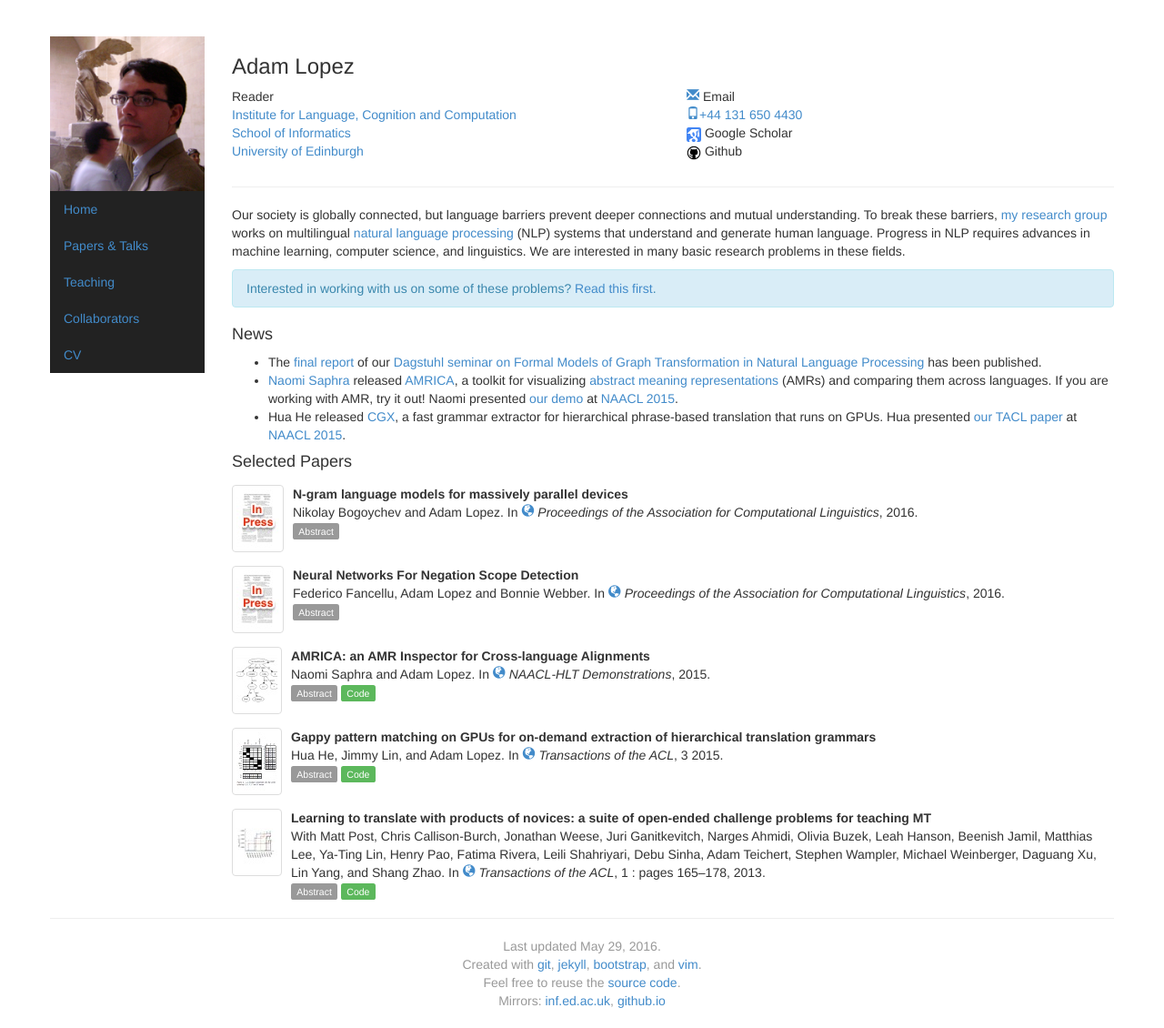
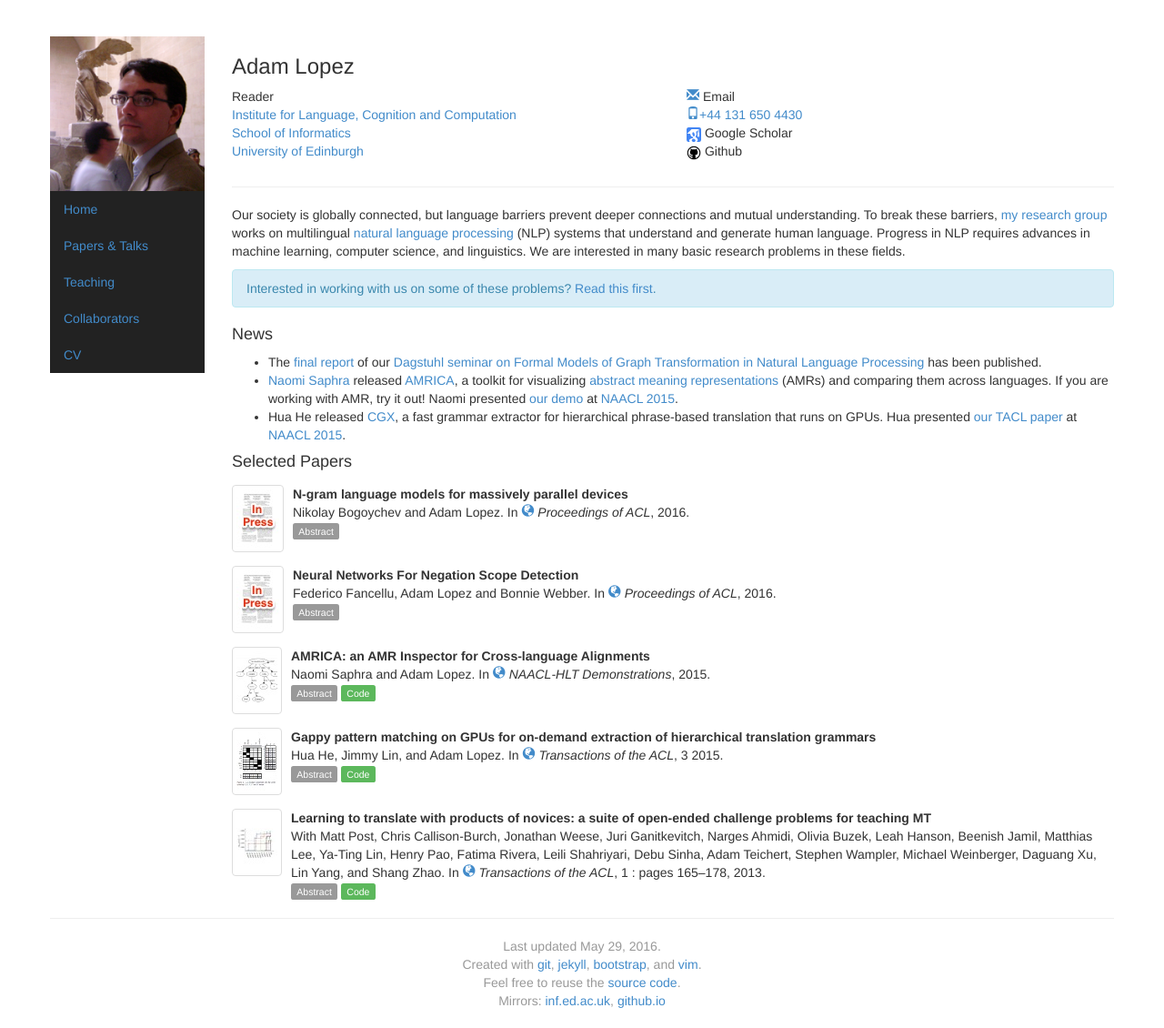
Before and after one commit to alopez/alopez.github.com, a Jekyll site: the page built from index.html, in a window 1280 px wide. Shown: the whole page at 91% size. Built offline with Jekyll 4.4.1, drawn with Linux system fonts in a browser that asks for light colours.

Commit message:
Update publications

```diff
--- a/_config.yml
+++ b/_config.yml
@@ -35,7 +35,7 @@ papers:
     img: inpress
     title: N-gram language models for massively parallel devices
     authors: Nikolay Bogoychev and Adam Lopez
-    booktitle: Proceedings of the Association for Computational Linguistics
+    booktitle: Proceedings of ACL
     booktitle-url: http://acl2016.org/
     venue: conference
     abstract: >
@@ -58,7 +58,7 @@ papers:
     img: inpress2
     title: Neural Networks For Negation Scope Detection
     authors: Federico Fancellu, Adam Lopez and Bonnie Webber
-    booktitle: Proceedings of the Association for Computational Linguistics
+    booktitle: Proceedings of ACL
     booktitle-url: http://acl2016.org/
     venue: conference
     abstract: >
```
